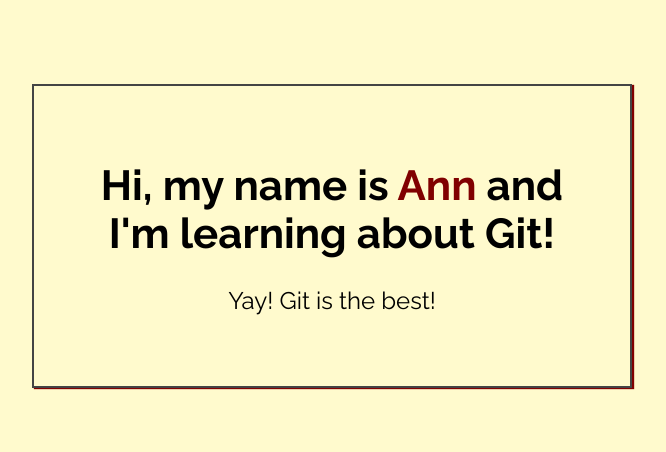
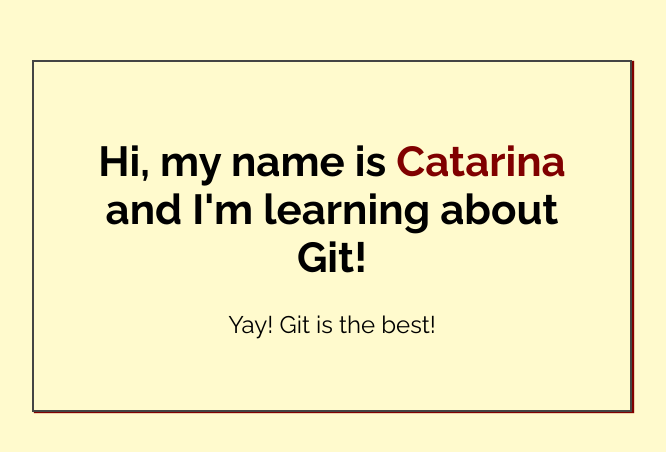
Before and after one commit to Catarina-M/My-First-Repo, a plain HTML site: page index.html in a window 1280 px wide. Shown: the part 164-616 px from the top of the page, without its empty margins (308-974 px from the left). Drawn offline with Linux system fonts and the light colour scheme.

Commit message:
Added name to index.html

```diff
--- a/index.html
+++ b/index.html
@@ -14,7 +14,7 @@
 <body>
 
     <div class="greeting">
-        <h1>Hi, my name is <span class="highlight">Ann</span> and I'm learning about Git! </h1>
+        <h1>Hi, my name is <span class="highlight">Catarina</span> and I'm learning about Git! </h1>
 
         <p>Yay! Git is the best!</p>
     </div>
```
